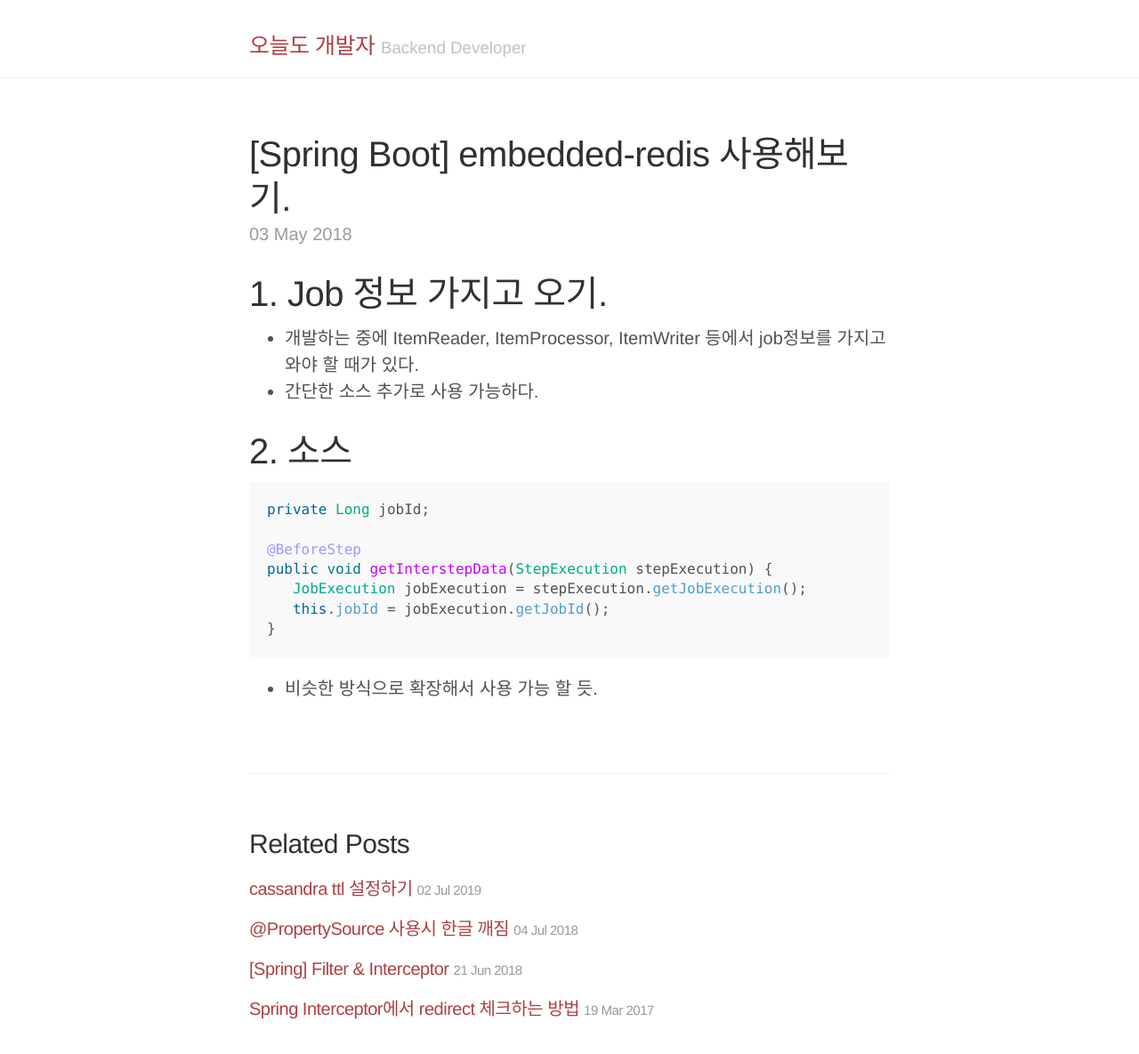
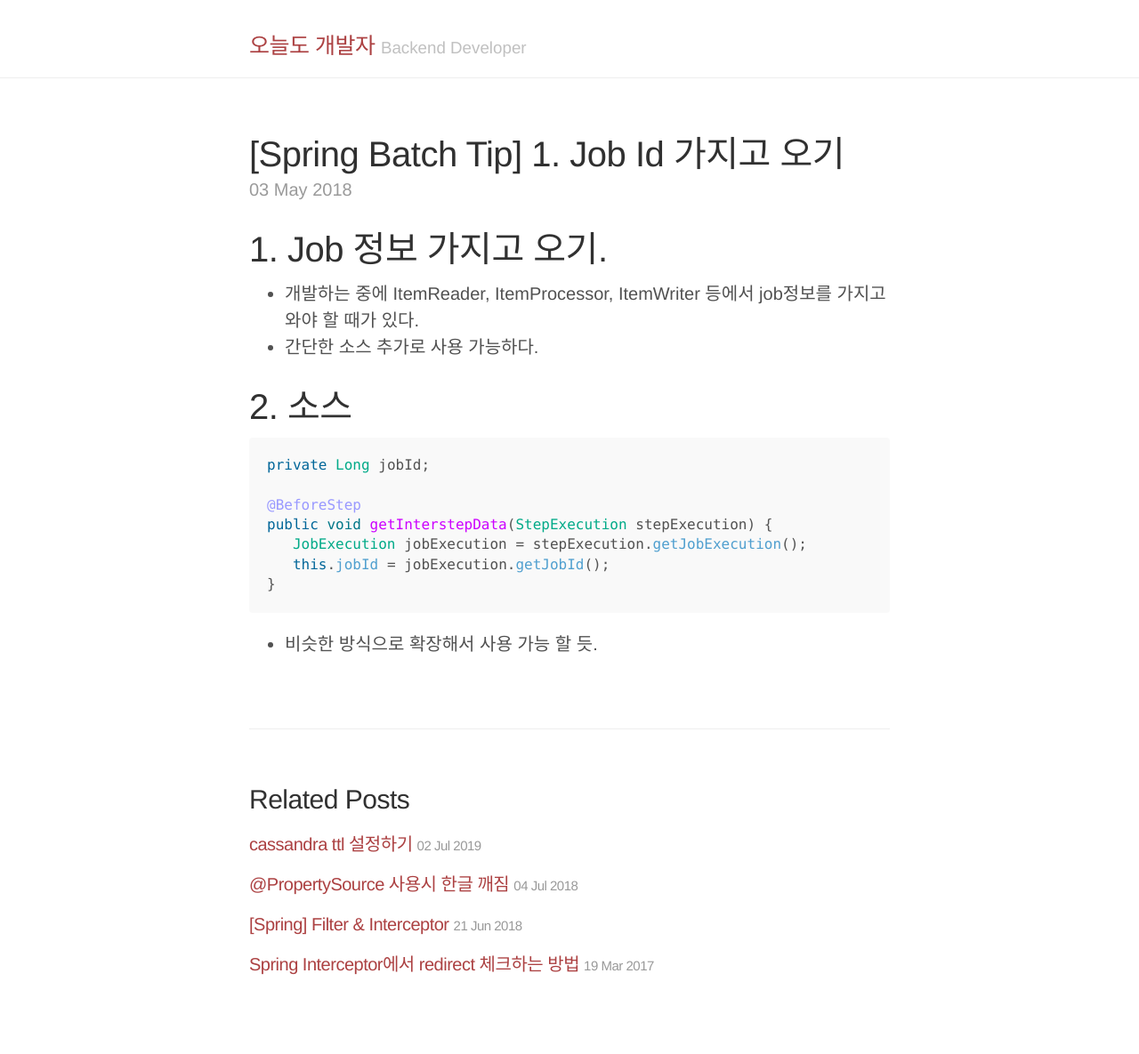
Before and after one commit to akageun/akageun.github.io, a Jekyll site: the page built from _posts/2018-05-03-spring-batch-get-jobid.md, in a window 1280 px wide, cut to the strip 104-1311 px from the top of the page. Shown: the top 1185 px of the strip at 89% size. Built offline with Jekyll 4.4.1, drawn with Linux system fonts in a browser that asks for light colours; some web fonts are replaced; comment, search, counter and statistics services are not loaded; after the commit the page ends 1261 px from its top, so only the background shows below that.

Commit message:
오타 정정

```diff
--- a/_posts/2018-05-03-spring-batch-get-jobid.md
+++ b/_posts/2018-05-03-spring-batch-get-jobid.md
@@ -1,6 +1,6 @@
 ---
 layout: post
-title:  "[Spring Boot] embedded-redis 사용해보기."
+title:  "[Spring Batch Tip] 1. Job Id 가지고 오기"
 date:   2018-05-03 09:00:00 +0900
 categories:
  - spring
```
Also changed, not shown: _posts/2019-06-23-spring-webflux-3-test.md (+1 -1 lines).
